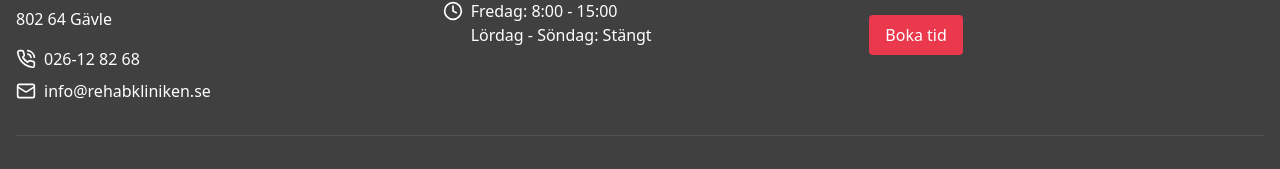
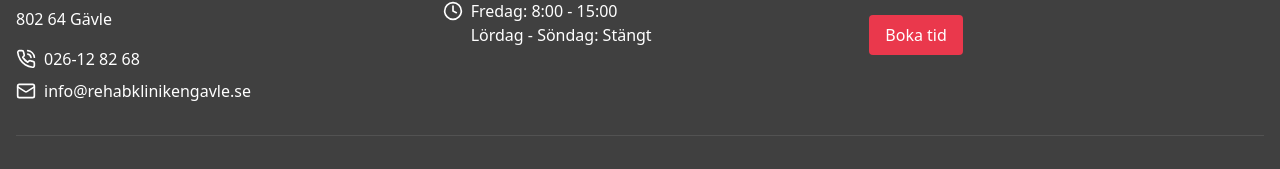
Before and after one commit to johanoloflindberg/rehabklinken-webbsida, a React (Vite) app: page / in a window 1280 px wide. Shown: the part 1766-1935 px from the top of the page. Built offline with nearby package versions, Linux system fonts and the light colour scheme.

Commit message:
Update email address
Updates the email address in the footer.

```diff
--- a/src/components/Footer.tsx
+++ b/src/components/Footer.tsx
@@ -17,7 +17,7 @@ const Footer = () => {
             </div>
             <div className="flex items-center">
               <Mail className="w-5 h-5 mr-2" />
-              <span>info@rehabkliniken.se</span>
+              <span>info@rehabklinikengavle.se</span>
             </div>
           </div>
 
```
